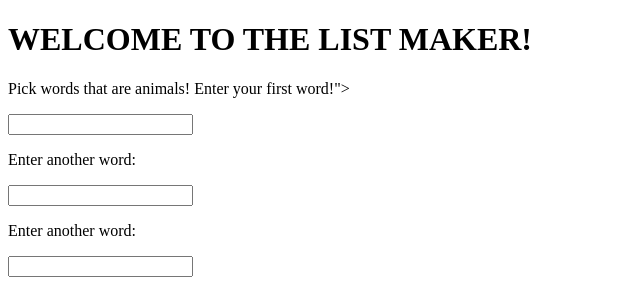
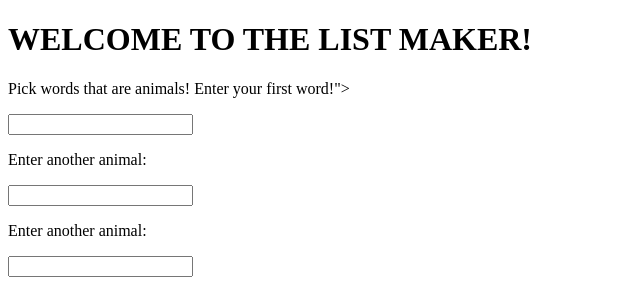
Before and after one commit to sarahT-bit/SPA-Project, a plain HTML site: page index.html in a window 1280 px wide. Shown: the top 290 px of the page, 0-640 px from the left. Drawn offline with Linux system fonts and the light colour scheme.

Commit message:
Update index.html

```diff
--- a/index.html
+++ b/index.html
@@ -11,10 +11,10 @@
 <input type = "text" id = "String1">
 
 
-<p id = "uni"> Enter another word: </p>
+<p id = "uni"> Enter another animal: </p>
 <input type = "text">
 
-<p> Enter another word: </p>
+<p> Enter another animal: </p>
 <input type = "text">
 
 <h2> The word picked out of your list is: </h2>
```
